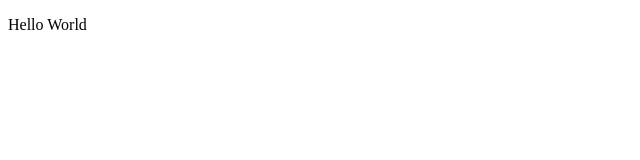
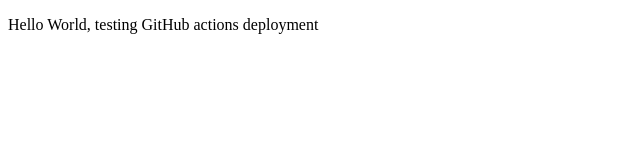
Before and after one commit to fac31/FIH-aws-hello-world, a plain HTML site: page index.html in a window 1280 px wide. Shown: the whole page, without its empty margins (0-640 px from the left). Drawn offline with Linux system fonts and the light colour scheme.

Commit message:
Update HTML file test

```diff
--- a/index.html
+++ b/index.html
@@ -4,6 +4,6 @@
     <title>Hello World</title>
 </head>
 <body>
-    <p>Hello World</p>
+    <p>Hello World, testing GitHub actions deployment</p>
 </body>
 </html>
```
